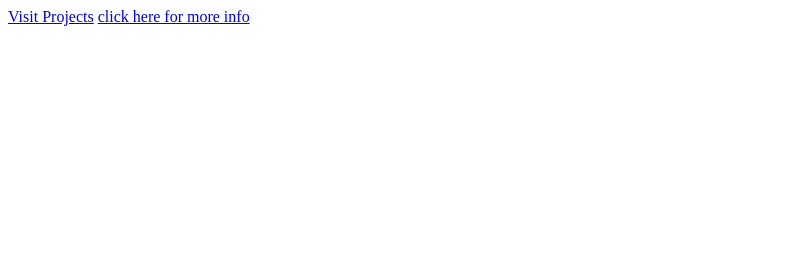
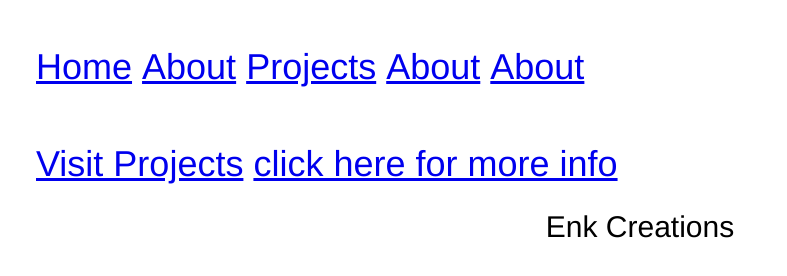
Before and after one commit to elijahkangethe/IS117SP21Assign1, a plain HTML site: page index.html in a window 1280 px wide. Shown: the whole page, without its empty margins (0-787 px from the left). Drawn offline with Linux system fonts and the light colour scheme.

Commit message:
Task: add css formatting

```diff
--- a/index.html
+++ b/index.html
@@ -3,9 +3,28 @@
 <head>
     <meta charset="UTF-8">
     <title>Home</title>
+    <link href="design.css" rel="stylesheet" type="text/css">
 </head>
 <body>
+<div id="wrapper">
+    <header>
+        <menu>
+            <li><a href="index.html">Home</a></li>
+            <li><a href="About.html">About</a></li>
+            <li><a href="Projects.html">Projects</a></li>
+            <li><a href="Project1.html">About</a></li>
+            <li><a href="Project%202.html">About</a></li>
+
+
+        </menu>
+    </header>
+    <main>
 <a href="Projects.html">Visit Projects</a>
 <a href="About.html">click here for more info</a>
+    </main>
+    <footer>
+        <small>Enk Creations</small>
+    </footer>
+</div>
 </body>
 </html>
```
